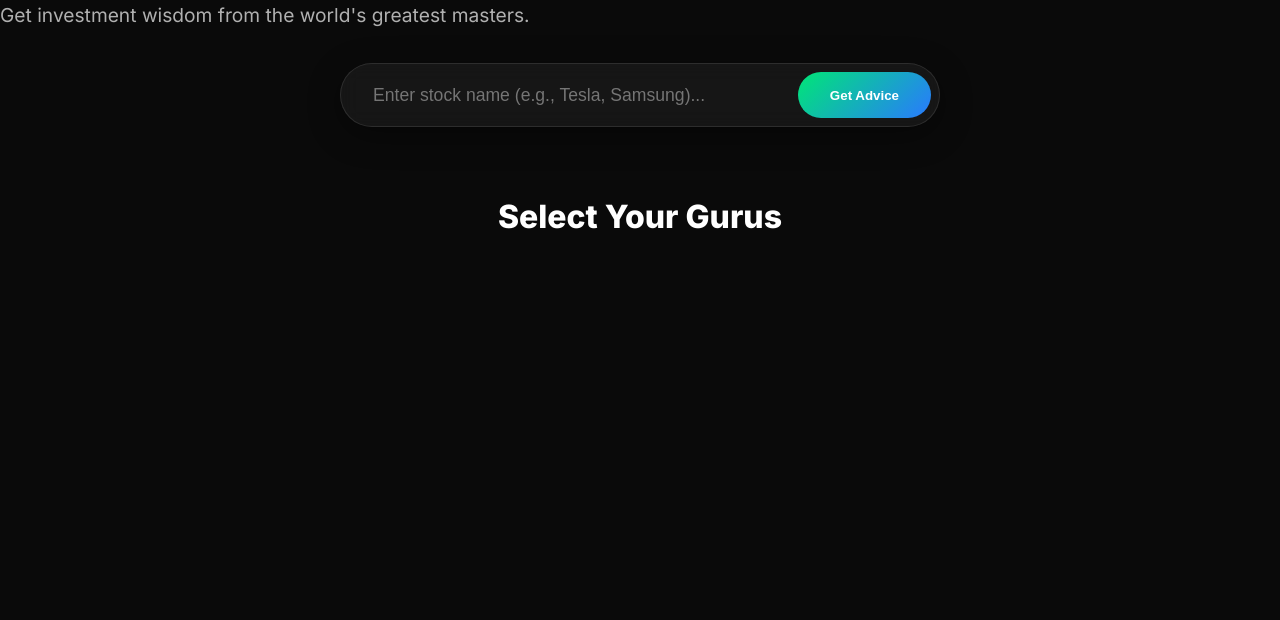
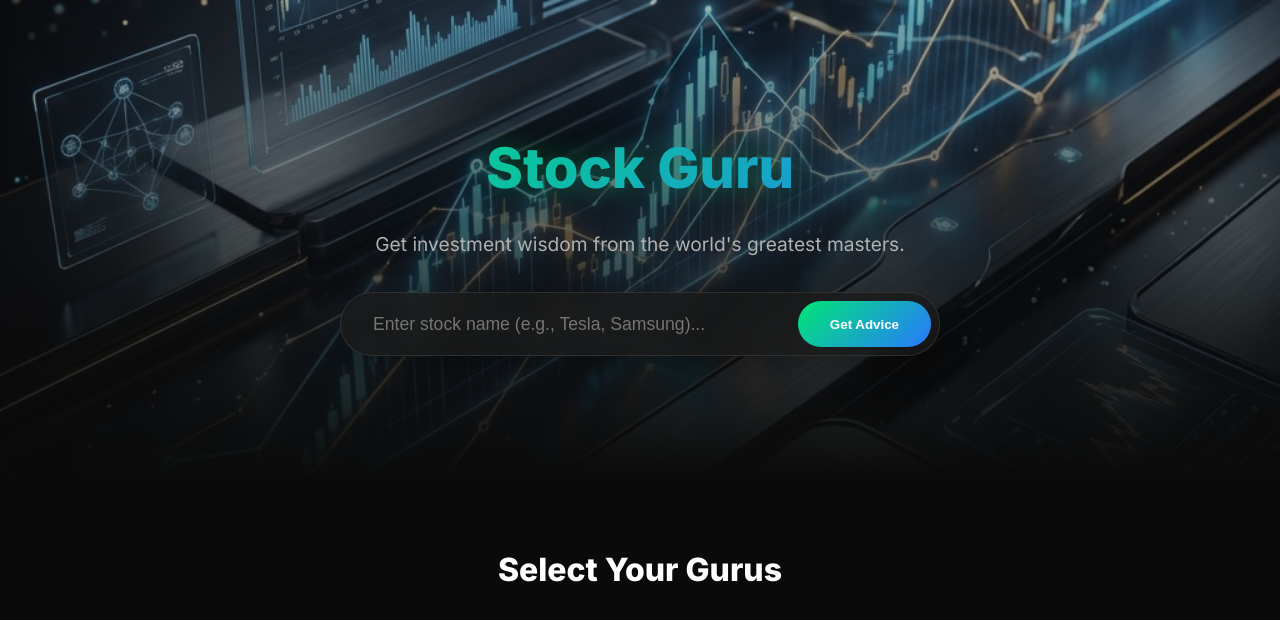
Before and after one commit to djyalu/stock_recommend, a plain HTML site: page index.html in a window 1280 px wide. Drawn offline with Linux system fonts and the light colour scheme.

Commit message:
Fix HTML structure and image loading issues

```diff
--- a/index.html
+++ b/index.html
@@ -9,6 +9,12 @@
     <link rel="preconnect" href="https://fonts.gstatic.com" crossorigin>
     <link href="https://fonts.googleapis.com/css2?family=Inter:wght@400;600;800&display=swap" rel="stylesheet">
     <link rel="stylesheet" href="style.css">
+</head>
+
+<body>
+    <header class="hero">
+        <div class="hero-content">
+            <h1 id="mainTitle" class="main-title">Stock Guru</h1>
             <p id="subTitle" class="subtitle">Get investment wisdom from the world's greatest masters.</p>
 
             <div class="search-container">
@@ -69,6 +75,7 @@
         </section>
     </main>
 
+    <script src="investors.js"></script>
     <script src="script.js"></script>
 </body>
 
```
Lines whose indentation alone changed are shown as unchanged.
